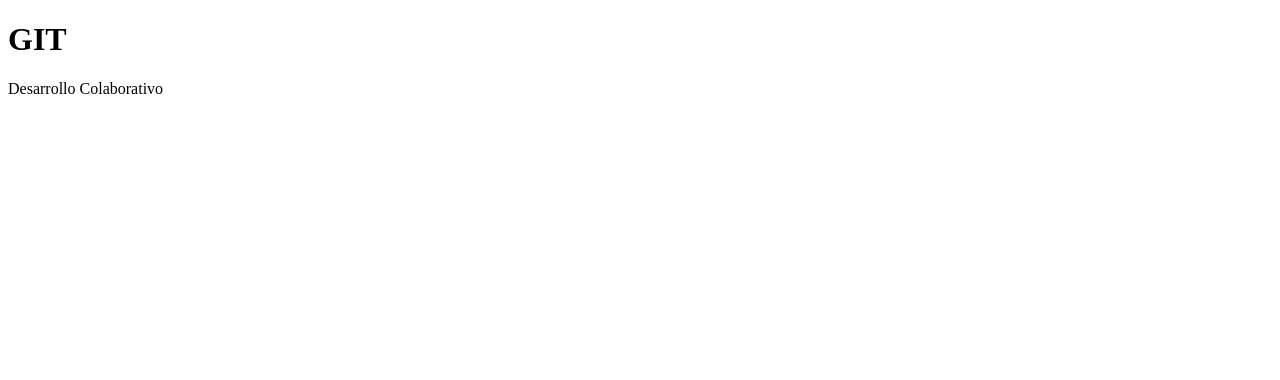
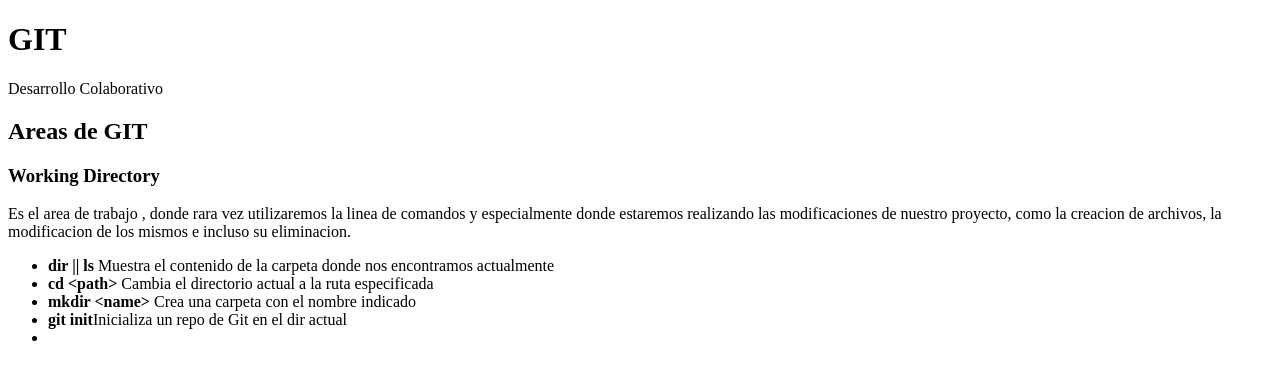
Before and after one commit to juancho68/git-l19, a plain HTML site: page index.html in a window 1280 px wide. Drawn offline with Linux system fonts and the light colour scheme.

Commit message:
Areas GIT:Working Directory

```diff
--- a/index.html
+++ b/index.html
@@ -11,5 +11,21 @@
         <h1>GIT</h1>
         <p>Desarrollo Colaborativo</p>
     </header>
+    <section>
+        <h2>Areas de GIT</h2>
+        <article>
+            <h3>Working Directory</h3>
+            <p>
+                Es el area de trabajo , donde rara vez utilizaremos la linea de comandos y especialmente donde estaremos realizando las modificaciones de nuestro proyecto, como la creacion de archivos, la modificacion de los mismos e incluso su eliminacion.
+            </p>
+            <ul class="commands">
+                <li><strong>dir || ls</strong> Muestra el contenido de la carpeta donde nos encontramos actualmente</li>
+                <li><strong>cd &lt;path> </strong> Cambia el directorio actual a la ruta  especificada</li>
+                <li><strong>mkdir &lt;name></strong> Crea una carpeta con el nombre indicado</li>
+                <li><strong>git init</strong>Inicializa un repo de Git en el dir actual</li>
+                <li></li>
+            </ul>
+        </article>
+    </section>
 </body>
 </html>
```
